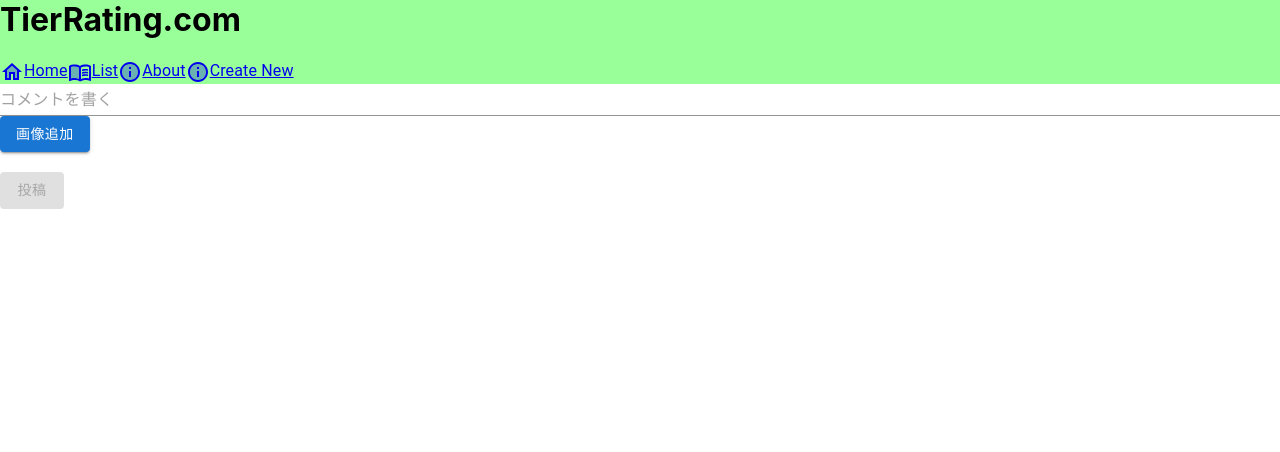
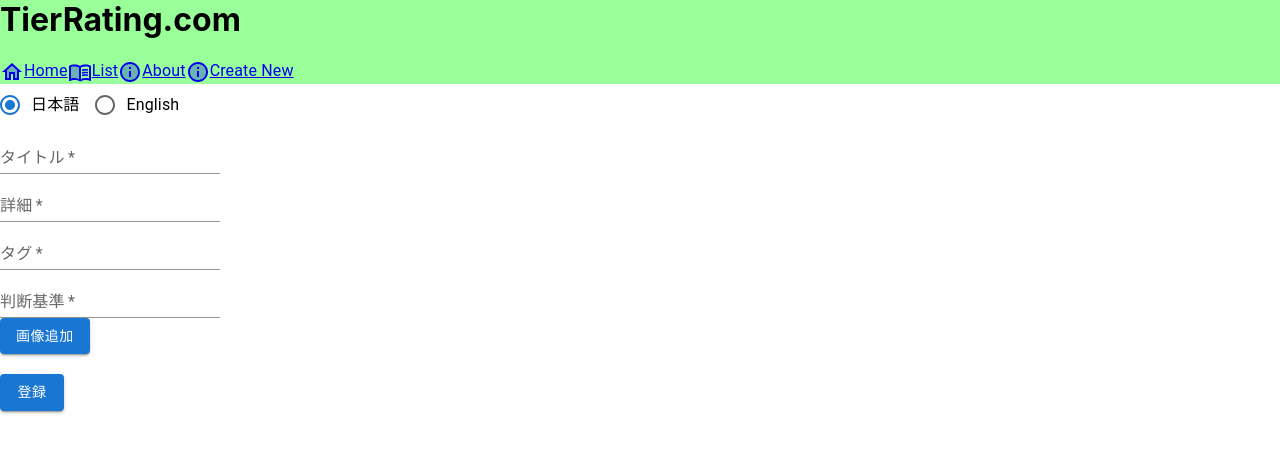
Before and after one commit to caldius/TierRating, a React (Create React App) app: page /new in a window 1280 px wide. Shown: the top 452 px of the page. Built offline with nearby package versions, Linux system fonts and the light colour scheme.

Commit message:
new画面の実装

```diff
--- a/src/new/New.tsx
+++ b/src/new/New.tsx
@@ -7,39 +7,64 @@
 import CircularProgress from "@mui/material/CircularProgress";
 import IconButton from "@mui/material/IconButton";
 import CancelTwoToneIcon from "@mui/icons-material/CancelTwoTone";
-import { getKey } from "../Utils/Utils";
+
+// import FormLabel from "@mui/material/FormLabel";
+import RadioGroup from "@mui/material/RadioGroup";
+import FormControlLabel from "@mui/material/FormControlLabel";
+
+import Radio from "@mui/material/Radio";
 
 export type Props = {
   // ...
 };
 
 const New: React.FC<Props> = (_props) => {
-  const [isCommentSending, setIsCommentSending] = useState(false);
+  const [isSending, setIsSending] = useState(false);
+  const [pageTitleText, setPageTitleText] = useState<string>(""); /// ////////////1
+  const [pageDescriptionText, setPageDescriptionText] = useState<string>(""); /// ////////////1
+  const [tagListText, setTagListText] = useState<string>(""); /// ////////////1
+  const [wchichIsText, setWhichIsText] = useState<string>(""); /// ////////////1
   const [images, setImages] = useState<File[]>([]);
   const [imageTitles, setImageTitles] = useState<string[]>([]);
-  const [commentText, setCommentText] = useState<string>("");
   const inputId = Math.random().toString(32).substring(2);
+  const [language, setLanguage] = React.useState("ja");
+
+  // const handleLanguageChange = (event: React.ChangeEvent<HTMLInputElement>) => {
+  //   setLanguage((event.target as HTMLInputElement).value);
+  // };
 
   /**
    * 投稿ボタン押下時の処理
    * // TODO色々ちゃんと書く
+   * -
    */
   const handleOnSubmit = async (e: React.SyntheticEvent): Promise<void> => {
     e.preventDefault();
-    setIsCommentSending(true);
+    setIsSending(true);
 
     const target = e.target as typeof e.target & {
-      comment: { value: string };
+      pageTitle: { value: string };
+      pageDescription: { value: string };
+      tagList: { value: string };
+      whichIs: { value: string };
+      language: { value: string };
     };
 
     const data = new FormData();
-
+    // 画像、画像タイトルの配列
     images.forEach((image) => {
       data.append("images[]", image);
     });
-    data.append("comment", target.comment?.value || "");
+    imageTitles.forEach((imageTitle) => {
+      data.append("imageTitle[]", imageTitle);
+    });
 
-    // TODO: DATAに対していろんなテキストを付け足してあげる;
+    // DATAに対して各情報を付け足す
+    data.append("pageTitle", target.pageTitle?.value || "");
+    data.append("pageDescription", target.pageDescription?.value || "");
+    data.append("tagList", target.tagList?.value || "");
+    data.append("whichIs", target.whichIs?.value || "");
+    data.append("language", target.language?.value || "");
 
     // 中身の確認vvvvvvvvvvvvvvv
     console.log(...data.entries());
@@ -49,18 +74,12 @@
     const postedComment = await axios.post("https://www.tierrating.com/api/new/", data);
     console.log(postedComment);
 
-    // TODO それともこうかな？
-    const postedComment2 = await axios.post("https://www.tierrating.com/api/new/", data, {
-      headers: { "Content-Type": "multipart/form-data" },
-    });
-    console.log(postedComment2);
-
-    setIsCommentSending(false);
+    setIsSending(false);
   };
 
   /**
-   * 画像追加押下時の処理
-   * // TODO色々ちゃんと書く
+   * ### 画像追加押下時の処理
+   * - // TODO色々ちゃんと書く
    */
   const handleOnAddImage = (e: React.ChangeEvent<HTMLInputElement>) => {
     if (!e.target.files) return;
@@ -70,6 +89,11 @@
     setImageTitles(imageTitles.concat(Array(e.target.files.length).fill("")));
   };
 
+  /**
+   * ### 削除ボタン押下処理
+   * - 画像と画像に紐付くタイトルテキストを削除する。
+   * @param index 押下した削除ボタンの位置
+   */
   const handleOnRemoveImage = (index: number) => {
     // 選択した画像は削除可能
     const newImages = [...images];
@@ -85,22 +109,69 @@
 
   return (
     <form action="" onSubmit={(e) => handleOnSubmit(e)}>
+      {/* <FormLabel id="demo-controlled-radio-buttons-group"></FormLabel> */}
+      <RadioGroup
+        aria-labelledby="demo-controlled-radio-buttons-group"
+        name="language"
+        value={language}
+        // onChange={handleLanguageChange}
+        onChange={(e) => setLanguage(e.target.value)}
+      >
+        <div style={{ display: "flex" }}>
+          <FormControlLabel value="ja" control={<Radio />} label="日本語" />
+          <FormControlLabel value="en" control={<Radio />} label="English" />
+        </div>
+      </RadioGroup>
+
       <TextField
-        name="comment"
-        value={commentText}
-        multiline
-        minRows={1}
-        maxRows={20}
-        placeholder="コメントを書く"
-        fullWidth
+        name="pageTitle"
+        value={pageTitleText}
+        label={language === "en" ? "Title" : language === "ja" ? "タイトル" : "謎言語"}
         variant="standard"
-        disabled={isCommentSending}
-        onChange={(e) => setCommentText(e.target.value)}
+        required
+        disabled={isSending}
+        onChange={(e) => setPageTitleText(e.target.value)}
       />
+      <br />
+
+      <TextField
+        name="pageDescription"
+        value={pageDescriptionText}
+        label={language === "en" ? "Description" : language === "ja" ? "詳細" : "謎言語"}
+        variant="standard"
+        required
+        disabled={isSending}
+        onChange={(e) => setPageDescriptionText(e.target.value)}
+      />
+
+      <br />
+
+      <TextField
+        name="tagList"
+        value={tagListText}
+        label={language === "en" ? "Tag List" : language === "ja" ? "タグ" : "謎言語"}
+        variant="standard"
+        required
+        disabled={isSending}
+        onChange={(e) => setTagListText(e.target.value)}
+      />
+      <br />
+
+      <TextField
+        name="whichIs"
+        value={wchichIsText}
+        label={language === "en" ? "Judging Criteria" : language === "ja" ? "判断基準" : "謎言語"}
+        variant="standard"
+        required
+        disabled={isSending}
+        onChange={(e) => setWhichIsText(e.target.value)}
+      />
+
       {/* 1つのボタンで画像を選択する */}
+      <br />
       <label htmlFor={inputId}>
         <Button variant="contained" component="span">
-          画像追加
+          {language === "en" ? "ADD ITEM IMAGE" : language === "ja" ? "画像追加" : "謎言語"}
         </Button>
         <input
           id={inputId}
@@ -111,36 +182,43 @@
           style={{ display: "none" }}
         />
       </label>
+      <div style={{ display: "flow", flexWrap: "wrap" }}>
         {/* 画像を選択したら選択中のすべての画像のプレビューを表示 */}
         {images.map((image, i) => (
-        <div key={`${image.name}+${getKey(4)}`} style={{ position: "relative", width: "40%" }}>
+          // <div key={`${image.name}+${getKey(4)}`} style={{ position: "relative", width: "40%" }}>
+          // <div key={`${image.name}${arr.length}${i * 1}`} style={{ position: "relative", width: "40%" }}>
+          <div key={`${image.name}${i * 1}`} style={{ position: "relative" }}>
             <IconButton
               size="small"
               aria-label="delete image"
               style={{ position: "absolute", top: 10, left: 10, color: "#b11" }}
               onClick={() => handleOnRemoveImage(i)}
+              tabIndex={-1}
             >
               <CancelTwoToneIcon />
             </IconButton>
             <img alt={image.name} src={URL.createObjectURL(image)} style={{ height: "100px" }} />
             <TextField
-            name="comment"
+              name="imageTitle"
               value={imageTitles[i]}
-            placeholder="コ"
+              label="Image Title"
               variant="standard"
-            disabled={isCommentSending}
+              required
+              disabled={isSending}
               // 配列を書き換えたものをset関数に投げる
-            onChange={(e) => setImageTitles([...imageTitles].splice(i, 1, e.target.value))}
+              onChange={(e) => {
+                setImageTitles(imageTitles.map((x, idx) => (i === idx ? e.target.value : x)));
+              }}
             />
           </div>
         ))}
+      </div>
       <br />
-      <br />
-      {isCommentSending ? (
+      {isSending ? (
         <CircularProgress />
       ) : (
-        <Button variant="contained" type="submit" disableElevation disabled={!commentText}>
-          投稿
+        <Button variant="contained" type="submit">
+          {language === "en" ? "SUBMIT" : language === "ja" ? "登録" : "謎言語"}
         </Button>
       )}
     </form>
```
Lines whose indentation alone changed are shown as unchanged.
